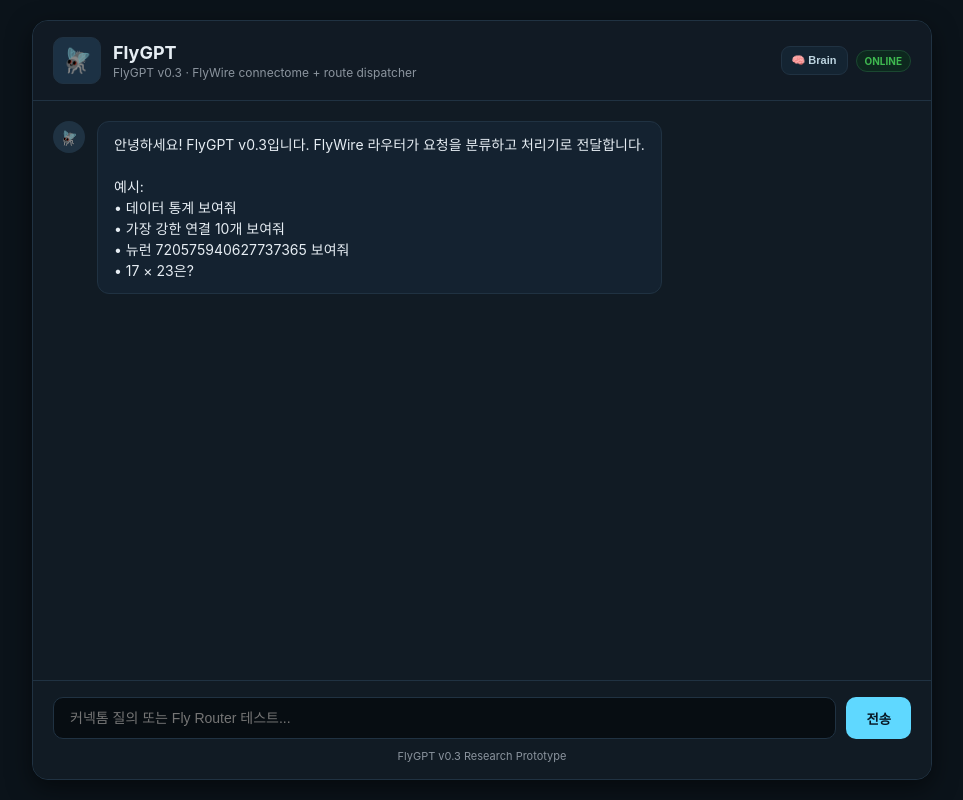
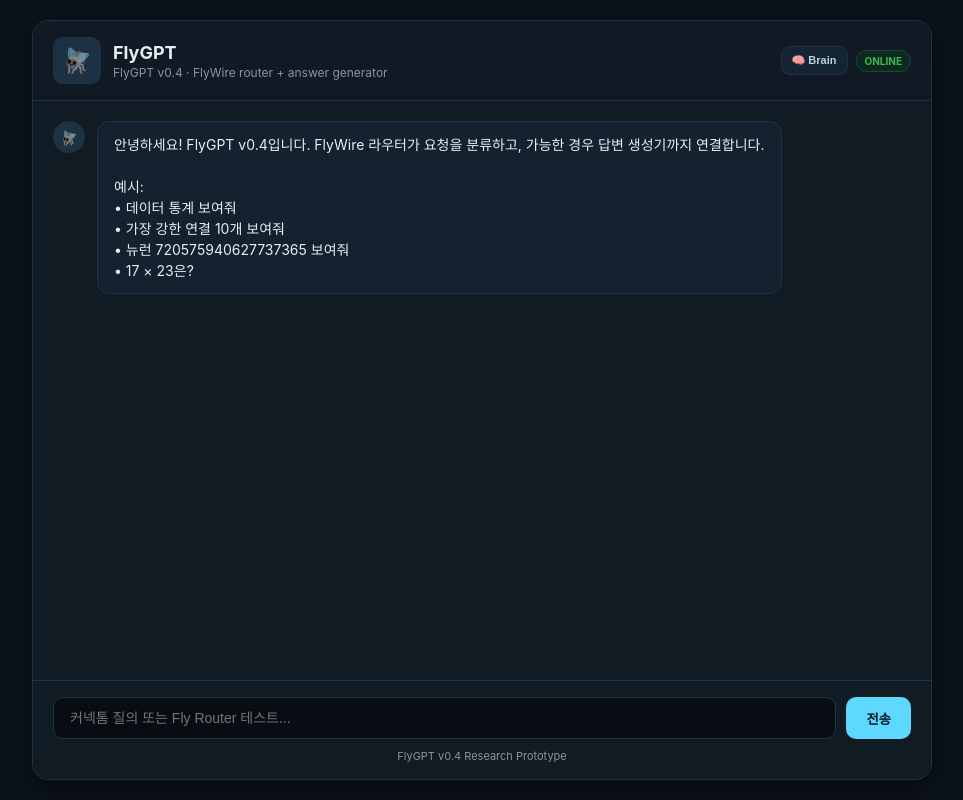
Before and after one commit to codingguy1026/FlyGPT, a FastAPI app: page / in a window 1280 px wide. Shown: the whole page, without its empty margins (158-1121 px from the left). Run offline with FastAPI, Linux system fonts and the light colour scheme.

Commit message:
ui: label FlyGPT v0.4 generation prototype

```diff
--- a/templates/index.html
+++ b/templates/index.html
@@ -14,7 +14,7 @@
           <span class="logo">🪰</span>
           <div>
             <h1>FlyGPT</h1>
-            <div class="sub">FlyGPT v0.3 · FlyWire connectome + route dispatcher</div>
+            <div class="sub">FlyGPT v0.4 · FlyWire router + answer generator</div>
           </div>
         </div>
 
@@ -33,7 +33,7 @@
       <main class="chat-messages" id="chatMessages" aria-live="polite">
         <div class="message assistant">
           <div class="avatar">🪰</div>
-          <div class="bubble">안녕하세요! FlyGPT v0.3입니다. FlyWire 라우터가 요청을 분류하고 처리기로 전달합니다.
+          <div class="bubble">안녕하세요! FlyGPT v0.4입니다. FlyWire 라우터가 요청을 분류하고, 가능한 경우 답변 생성기까지 연결합니다.
 
 예시:
 • 데이터 통계 보여줘
@@ -54,7 +54,7 @@
           >
           <button type="submit" id="sendBtn">전송</button>
         </form>
-        <div class="footer-note">FlyGPT v0.3 Research Prototype</div>
+        <div class="footer-note">FlyGPT v0.4 Research Prototype</div>
       </div>
     </section>
 
```
